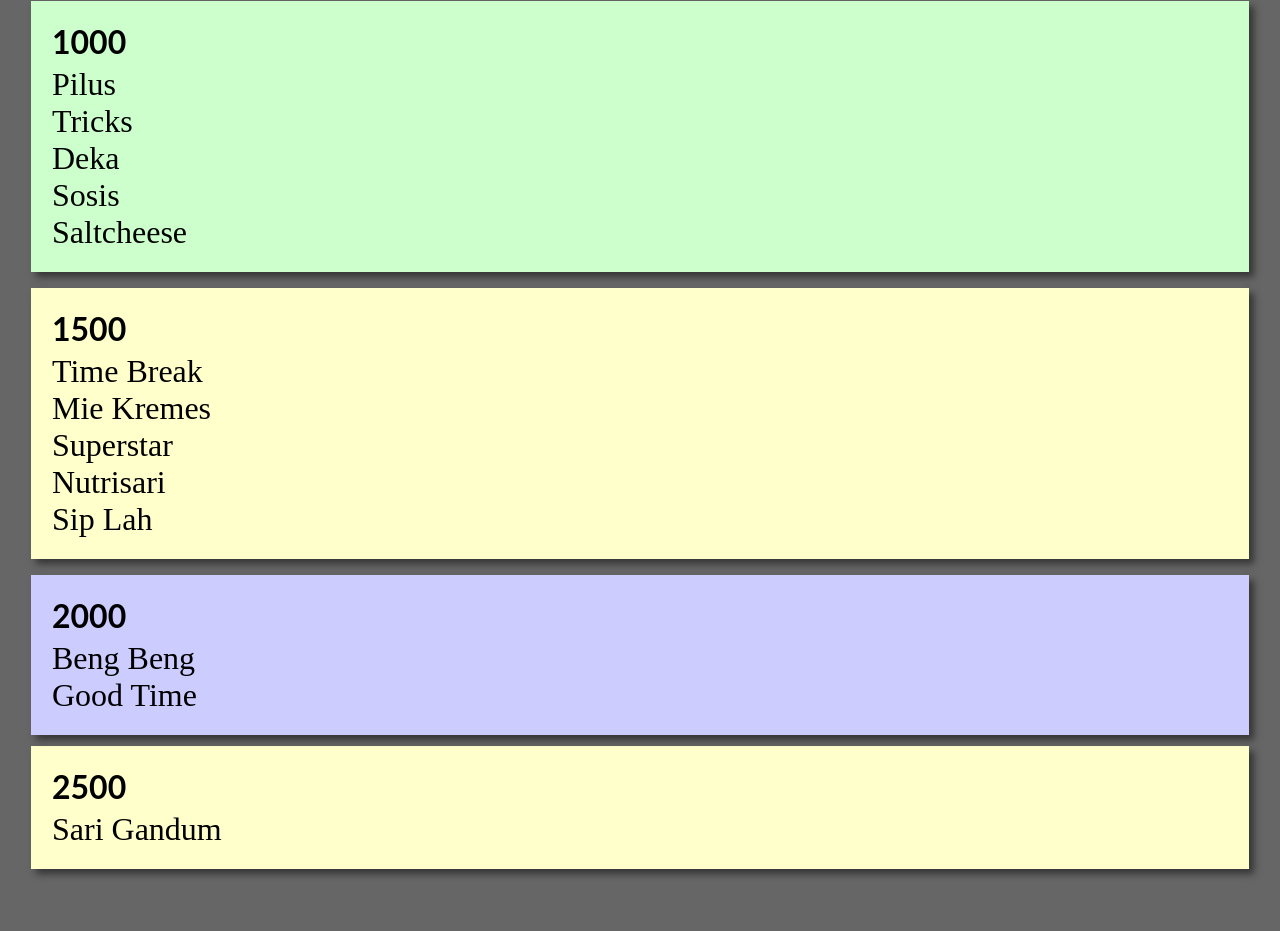
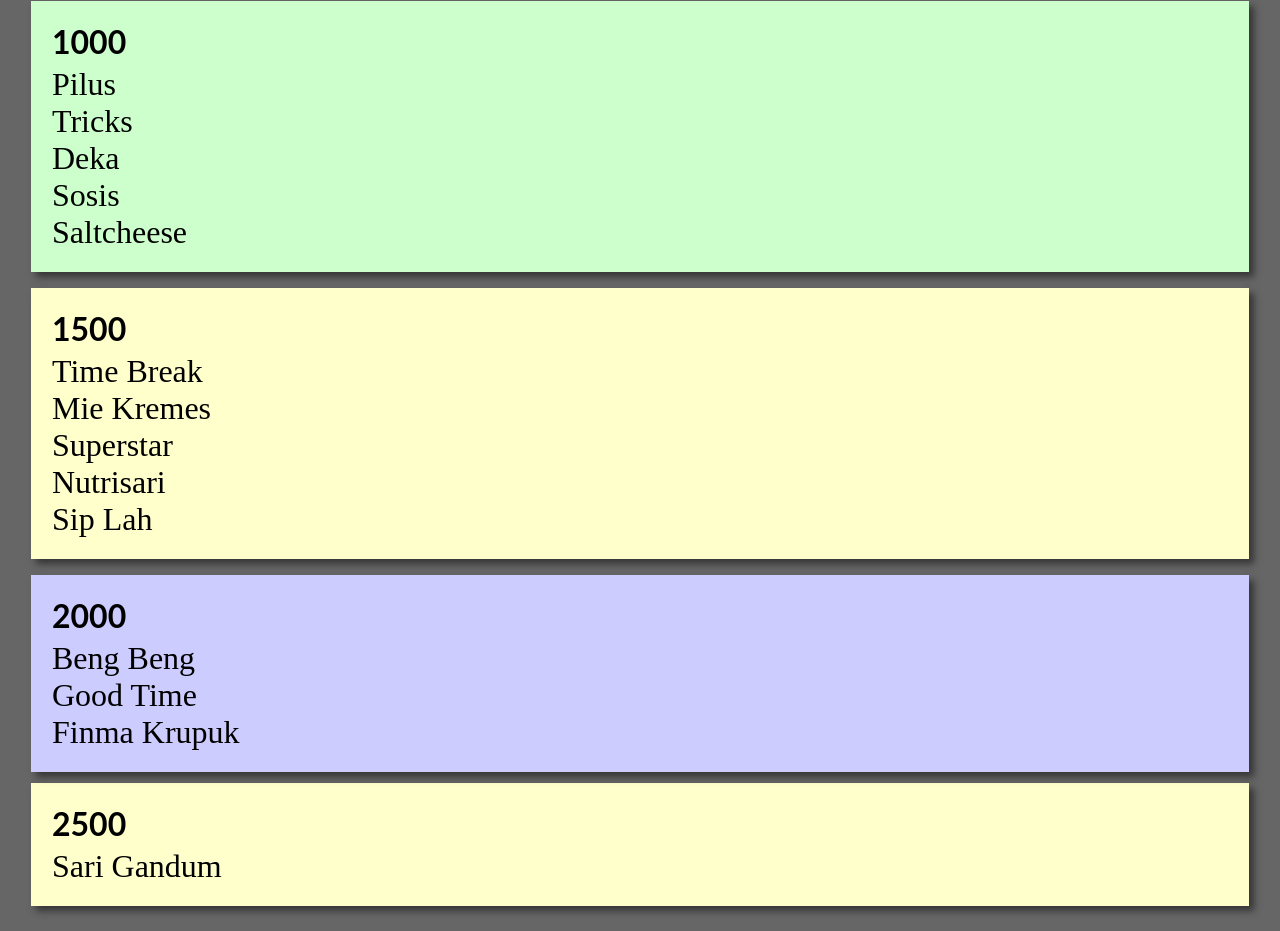
Before and after one commit to RizkyNovriansyah/harga-rizkymart, a plain HTML site: page index.html in a window 1280 px wide. Shown: the part 723-1654 px from the top of the page. Before the commit the page ends 1617 px from the top, so only its background shows below. Drawn offline with Linux system fonts and the light colour scheme.

Commit message:
Update index.html

```diff
--- a/index.html
+++ b/index.html
@@ -143,6 +143,7 @@
                 <p>
                     Beng Beng<br>
                     Good Time<br>
+                    Finma Krupuk<br>
                 </p>
             </a>
         </li>
```
